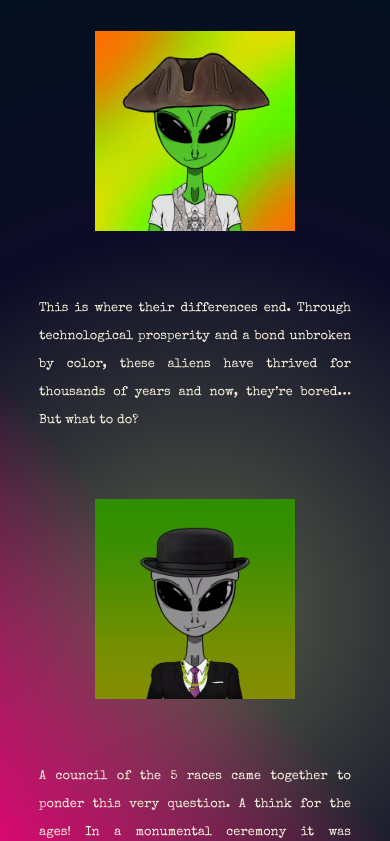
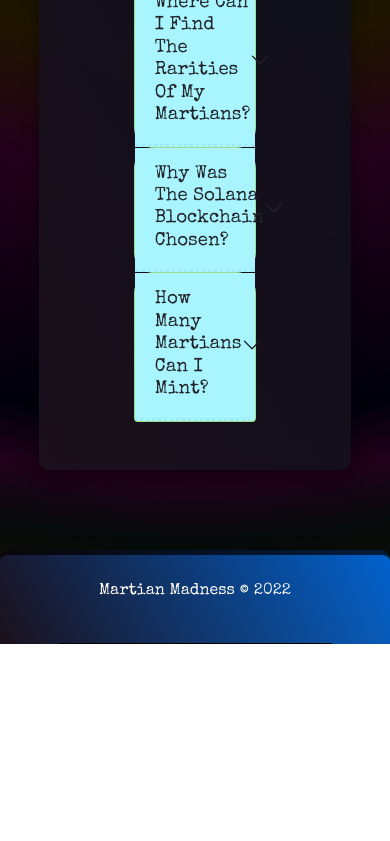
Before and after one commit to Monika-ch/MartianMadness, a React (Create React App) app: page / in a window 390 px wide. Shown: the part 1755-2596 px from the top of the page. After the commit the page ends 2399 px from the top, so only its background shows below. Built offline with nearby package versions, Linux system fonts and the light colour scheme; a web font is replaced by a local one.

Commit message:
responsive footer

```diff
--- a/src/components/Footer.js
+++ b/src/components/Footer.js
@@ -10,7 +10,7 @@
         <div className='container footer-container'>
           <div className='row'>
             <div className='col'>
-              <p className='p-5'>Martian Madness &copy; {date}</p>
+              <p className='py-4 p-md-5'>Martian Madness &copy; {date}</p>
             </div>
           </div>
         </div>
--- a/src/components/Main.js
+++ b/src/components/Main.js
@@ -18,25 +18,25 @@
       <section id='home'>
         <HomePage />
       </section>
-      <section id='story'>
+      {/* <section id='story'>
         <Story images={shuffledArr.slice(0, 3)} />
       </section>
-      {/* <section id='gallery'>
+      <section id='gallery'>
         <Gallery images={shuffledArr.slice(3)} />
-      </section> */}
+      </section>
       <section id='roadmap'>
         <Roadmap />
       </section>
-      {/* <section id='gameMechanics'>
+      <section id='gameMechanics'>
         <GameMechanics />
-      </section>
-      <section id='teams'>
+      </section> */}
+      {/* <section id='teams'>
         <Teams />
-      </section>
+      </section> */}
       <section id='faq'>
         <Faq />
       </section>
-      <Footer /> */}
+      <Footer />
     </div>
   );
 }
--- a/src/styled-components/Footer.css
+++ b/src/styled-components/Footer.css
@@ -2,8 +2,8 @@
   box-sizing: border-box;
   width: 80vw;
   margin: auto;
+  margin-top: 5rem;
   border-top: 5px inset #131310a9;
-  font-size: 1.1em;
   font-family: "Special Elite", cursive;
   background: #000224;
   background: linear-gradient(
@@ -21,7 +21,6 @@
     rgb(27, 16, 27) 0%,
     rgba(0, 119, 255, 0.8) 100%
   );
-  margin-top: 5rem;
   box-shadow: 0 4px 8px 0 #00000033, 0 6px 20px 0 rgba(0, 0, 0, 0.19);
   border-radius: 10px;
   -webkit-border-radius: 10px;
@@ -37,3 +36,17 @@
   font-size: 1.5em;
   border-bottom: 1px solid black;
 }
+
+@media (max-width: 1200px) {
+  .footer-section {
+    width: 100%;
+    border-radius: 10px 10px 0 0;
+    -webkit-border-radius: 10px 10px 0 0;
+    -moz-border-radius: 10px 10px 0 0;
+    -ms-border-radius: 10px 10px 0 0;
+    -o-border-radius: 10px 10px 0 0;
+}
+  .footer-container {
+    font-size: 1em;
+  }
+}
--- a/src/styled-components/Roadmap.css
+++ b/src/styled-components/Roadmap.css
@@ -198,6 +198,10 @@
 }
 
 @media (max-width: 768px) {
+  .roadmap-section {
+    padding: 0;
+  }
+
   /* .roadmap-section {
     margin-top: 0;
     width: 100%;
```
